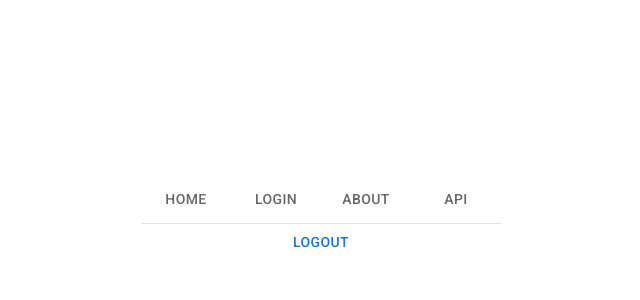
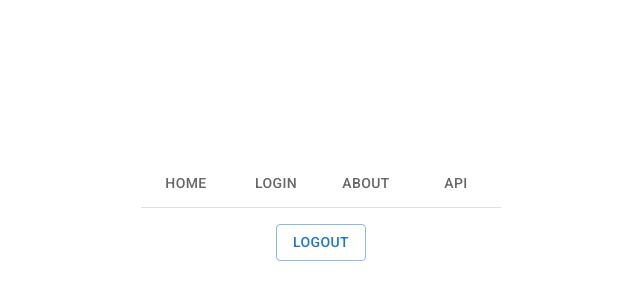
Before and after one commit to BUsuper/login-sandbox, a React (Vite) app: page /logout in a window 1280 px wide. Shown: the part 182-482 px from the top of the page, without its empty margins (319-959 px from the left). Built offline with nearby package versions, Linux system fonts and the light colour scheme.

Commit message:
Style the logout button

```diff
--- a/src/pages/Logout/Logout.tsx
+++ b/src/pages/Logout/Logout.tsx
@@ -19,7 +19,13 @@ export function Logout() {
   return (
     <>
       <Header />
-      <Button onClick={handleClick}>Logout</Button>
+      <Button
+        onClick={handleClick}
+        variant="outlined"
+        sx={{ my: 2, width: 90 }}
+      >
+        Logout
+      </Button>
     </>
   );
 }
```
